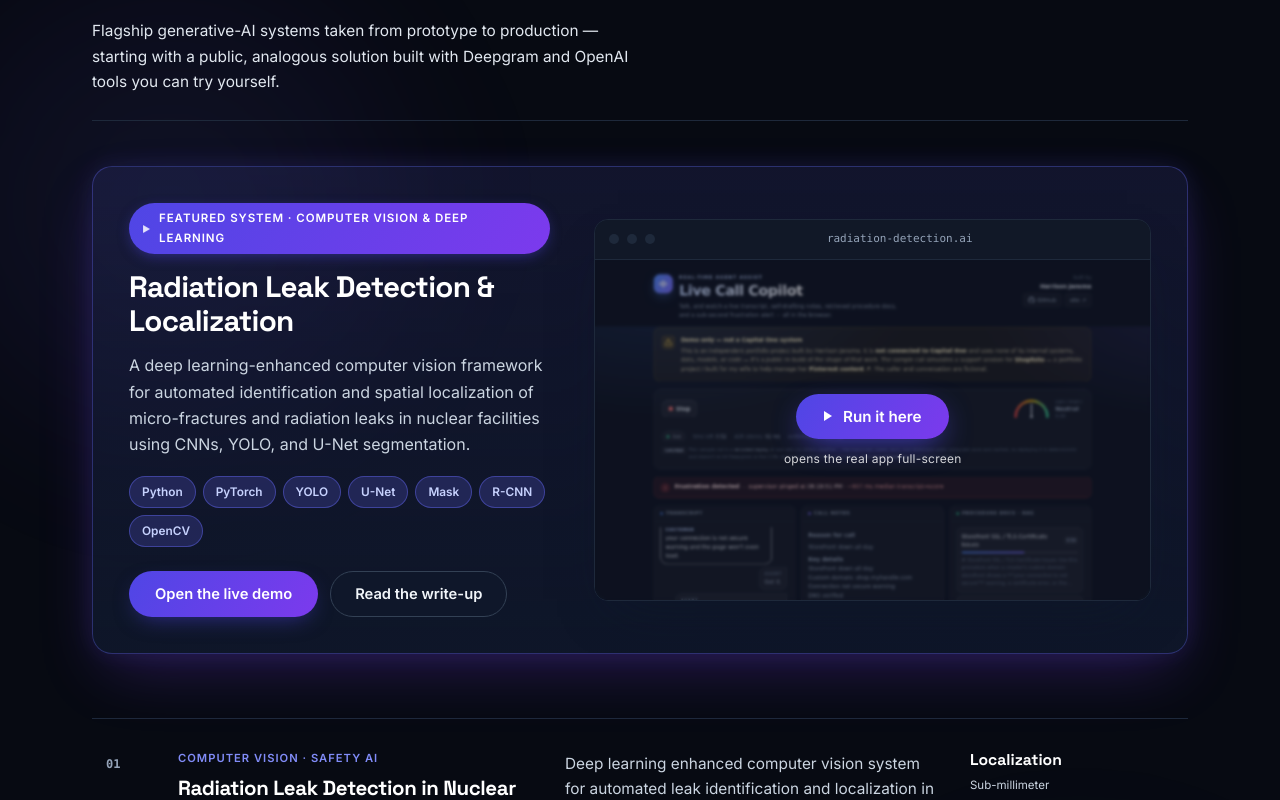
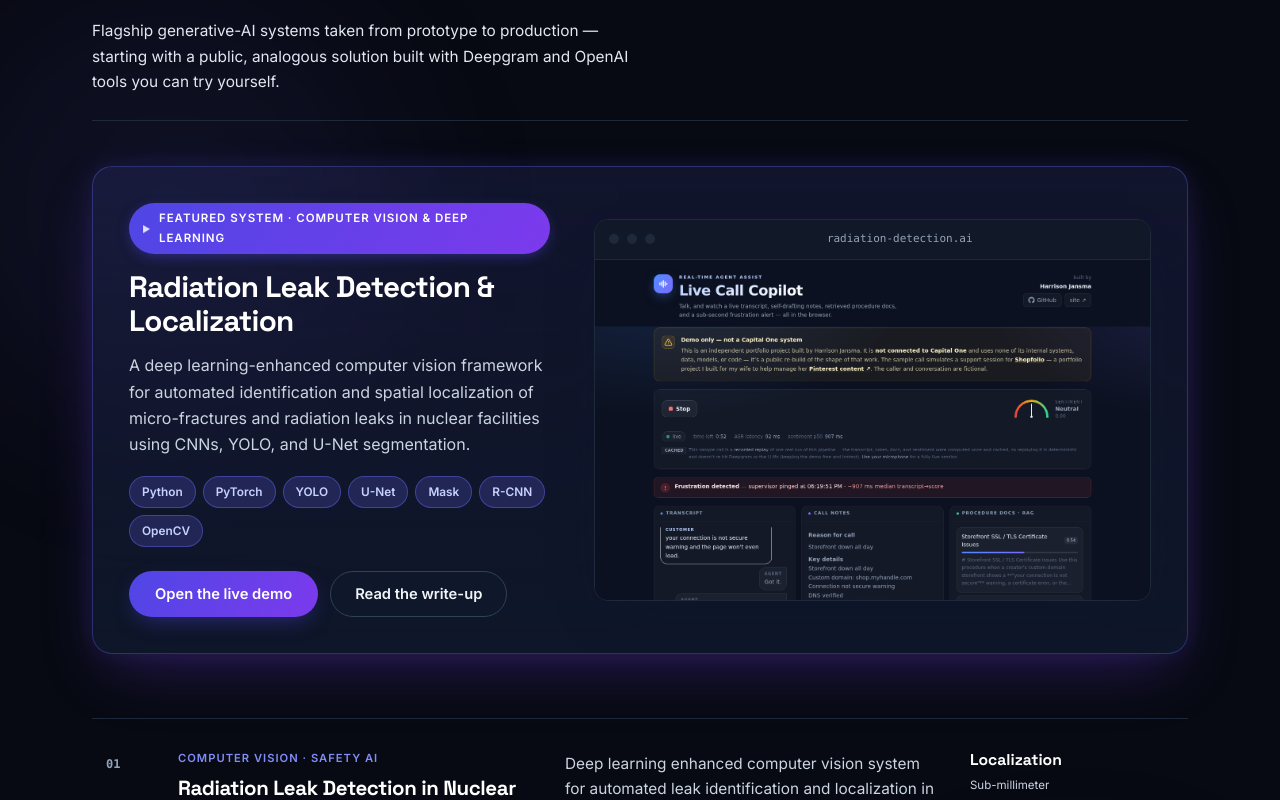
Before and after one commit to nuralammunshi/Kazi-Rezwan-Rashid, a Django app: page / in a window 1280 px wide; the page is wider, and only the part inside the window is pictured. Shown: the part 1055-1855 px from the top of that part. Run offline with Django 5.2, Linux system fonts and the light colour scheme; data comes from the database, SQL or seed files in the repository.

Commit message:
refactor: remove demo-launch overlay button from home page featured demo

```diff
--- a/project/templates/portfolio/home.html
+++ b/project/templates/portfolio/home.html
@@ -166,10 +166,6 @@
           {% else %}
             <img src="{% static 'img/call-copilot.png' %}" alt="{{ profile.demo_title }}">
           {% endif %}
-          <button class="demo-launch" type="button" data-demo-open>
-            <span class="demo-launch-pill"><span class="play-tri play-tri--lg"></span>Run it here</span>
-            <span class="demo-launch-note">opens the real app full-screen</span>
-          </button>
         </div>
       </div>
     </div>
```
